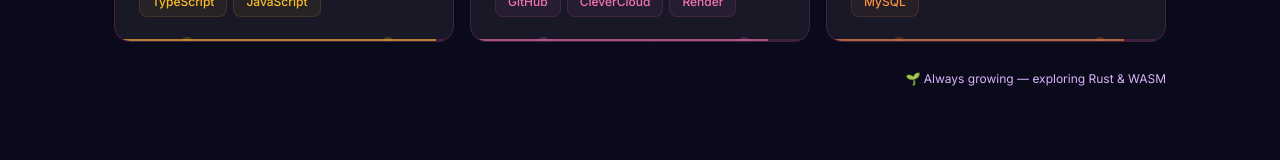
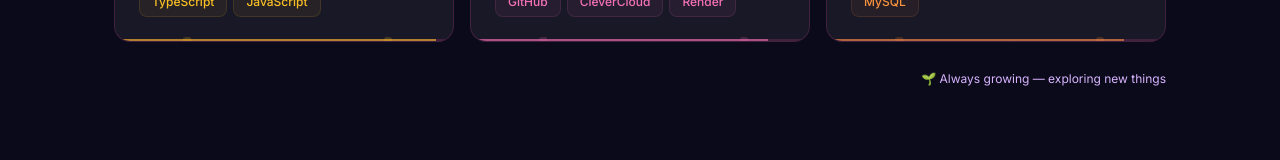
Before and after one commit to GenD-arc/gendev.portfolio, a Next.js app: page / in a window 1280 px wide. Shown: the part 2329-2489 px from the top of the page. Built offline with nearby package versions, Linux system fonts and the light colour scheme.

Commit message:
updated minimal changes

```diff
--- a/app/components/sections/skills.tsx
+++ b/app/components/sections/skills.tsx
@@ -185,7 +185,7 @@ export default function Skills() {
         initial="hidden" whileInView="visible" viewport={viewportConfig}
         style={{ fontSize: "0.75rem", color: theme.colors.textSecondary, opacity: 0.4, marginTop: "28px", textAlign: "right" }}
       >
-        {themeName === "spring" && "🌱 Always growing — exploring Rust & WASM"}
+        {themeName === "spring" && "🌱 Always growing — exploring new things"}
         {themeName === "summer" && "☀️ In my element with these tools"}
         {themeName === "autumn" && "🍂 Years of practice, distilled"}
         {themeName === "winter" && "❄️ Sharpening for what's next"}
```
